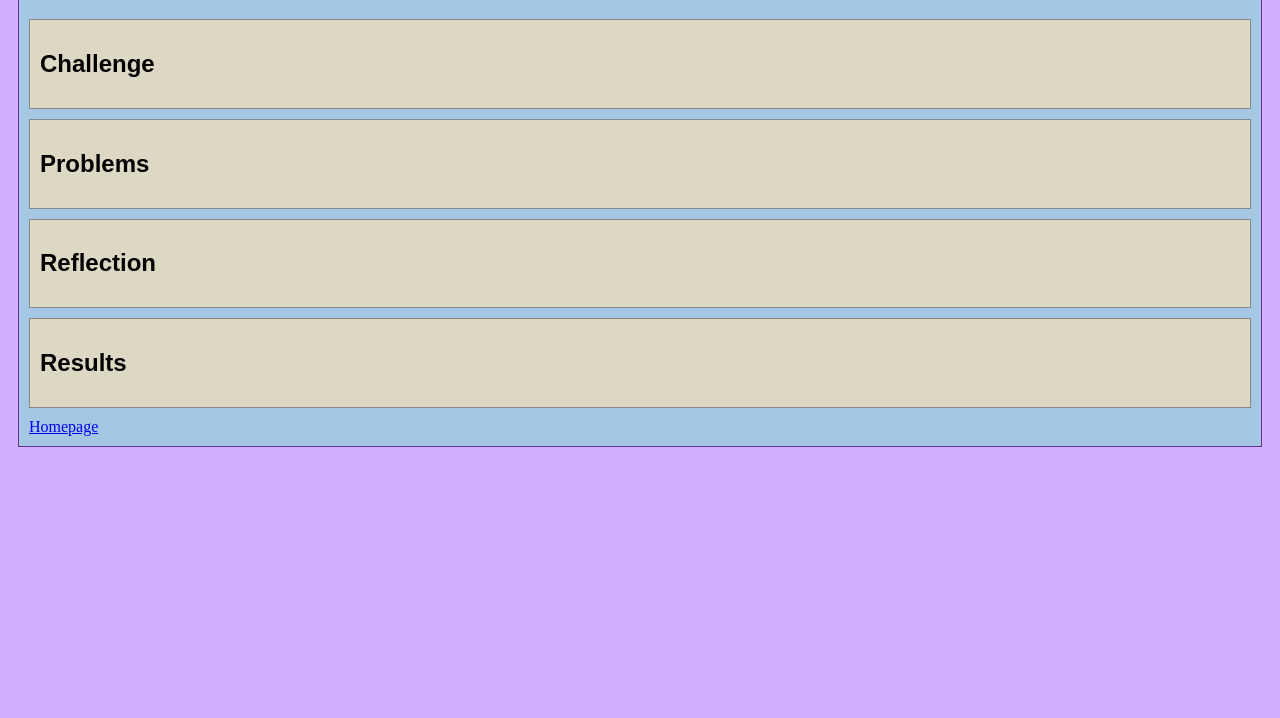
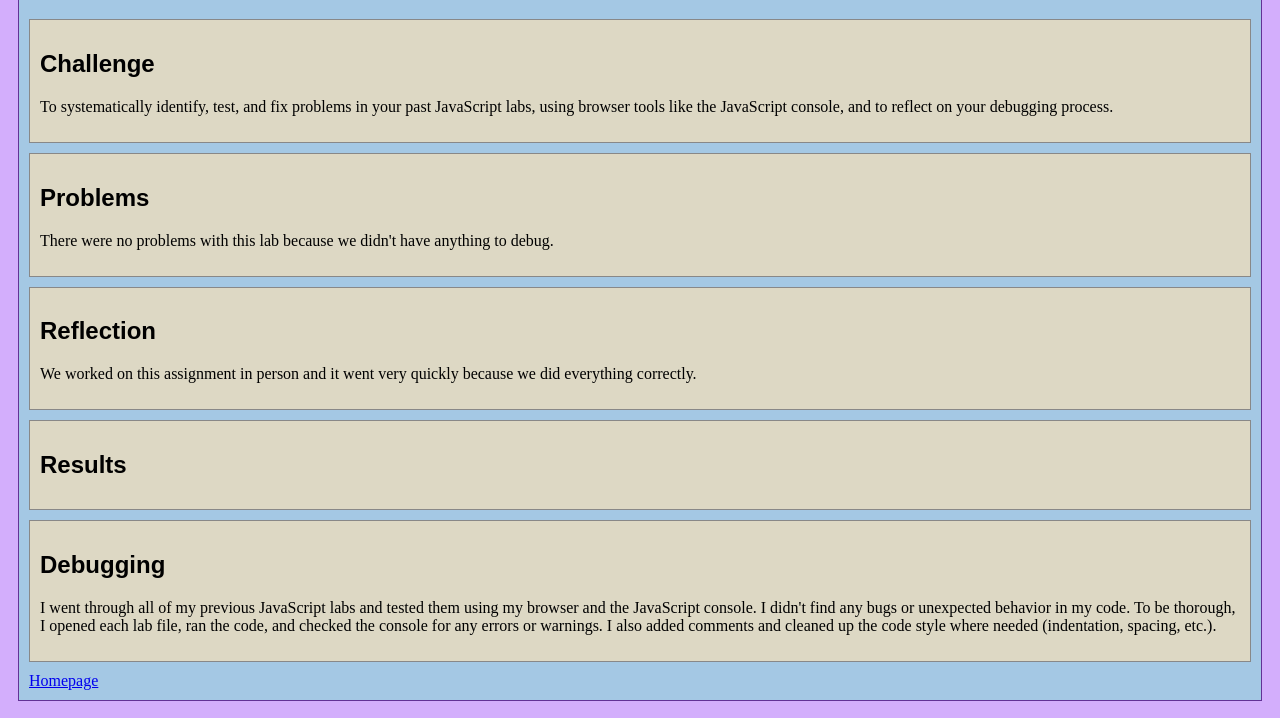
Before and after one commit to salamislices/art101c, a plain HTML site: page lab14/index.html in a window 1280 px wide. Shown: the part 82-800 px from the top of the page. Drawn offline with nearby package versions, Linux system fonts and the light colour scheme.

Commit message:
Update index.html

```diff
--- a/lab14/index.html
+++ b/lab14/index.html
@@ -16,15 +16,15 @@
 		<h1>Lab 14 - Debugging Tools & Strategies</h1>
 		    <div class="minor-section">
 		    <h2>Challenge</h2>
-                    <p></p>
+                    <p>To systematically identify, test, and fix problems in your past JavaScript labs, using browser tools like the JavaScript console, and to reflect on your debugging process.</p>
             </div>
             <div class="minor-section">
             <h2>Problems</h2>
-                    <p></p>
+                    <p>There were no problems with this lab because we didn't have anything to debug.</p>
             </div>
             <div class="minor-section">
             <h2>Reflection</h2>
-                <p></p>
+                <p>We worked on this assignment in person and it went very quickly because we did everything correctly.</p>
 		</div>
 		<div class="minor-section">
 			<h2>Results</h2>
@@ -33,6 +33,12 @@
 			<div id="output"></div>
 		</div>
 
+        <div class="minor-section">
+			<h2>Debugging</h2>
+                <p>I went through all of my previous JavaScript labs and tested them using my browser and the JavaScript console. I didn't find any bugs or unexpected behavior in my code. To be thorough, I opened each lab file, ran the code, and checked the console for any errors or warnings. I also added comments and cleaned up the code style where needed (indentation, spacing, etc.).</p>
+		</div>
+
+
 		<nav id="links">
 			<a href="../index.html">Homepage</a>
 		</nav>
```
